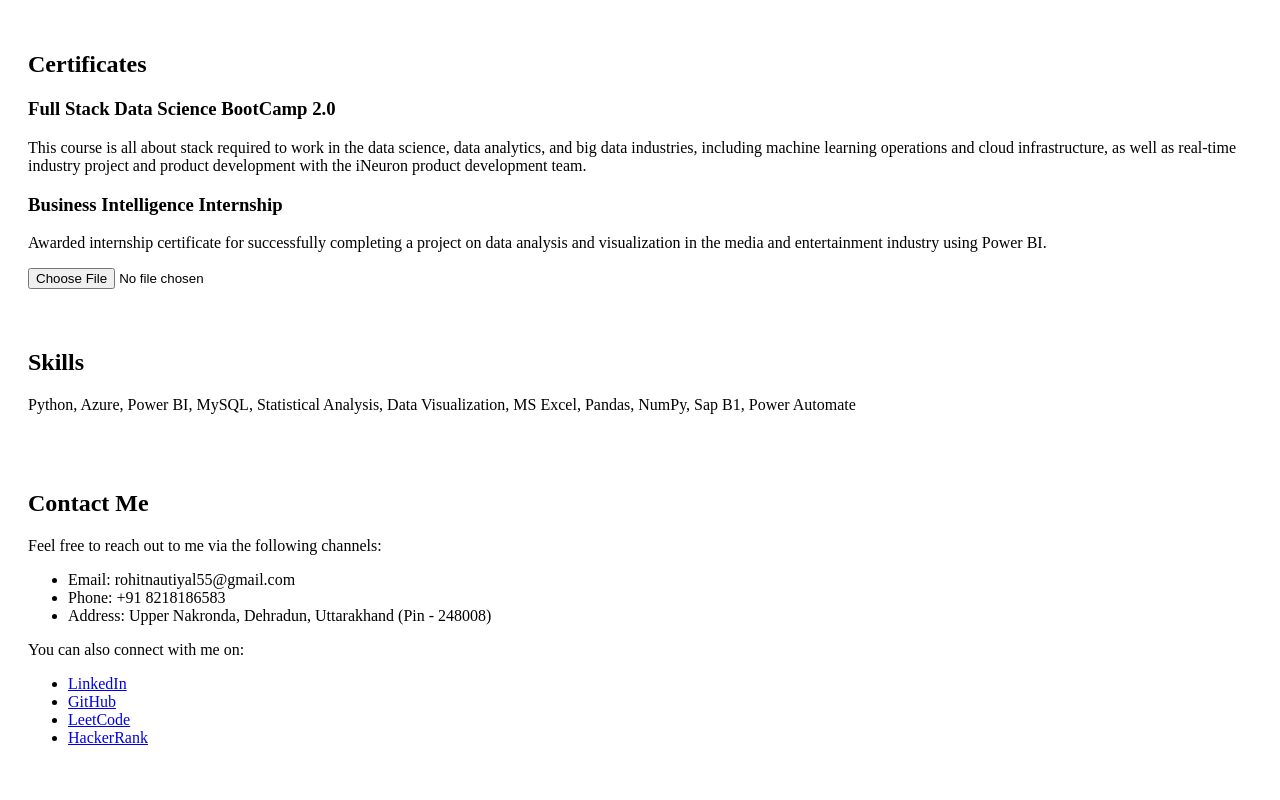
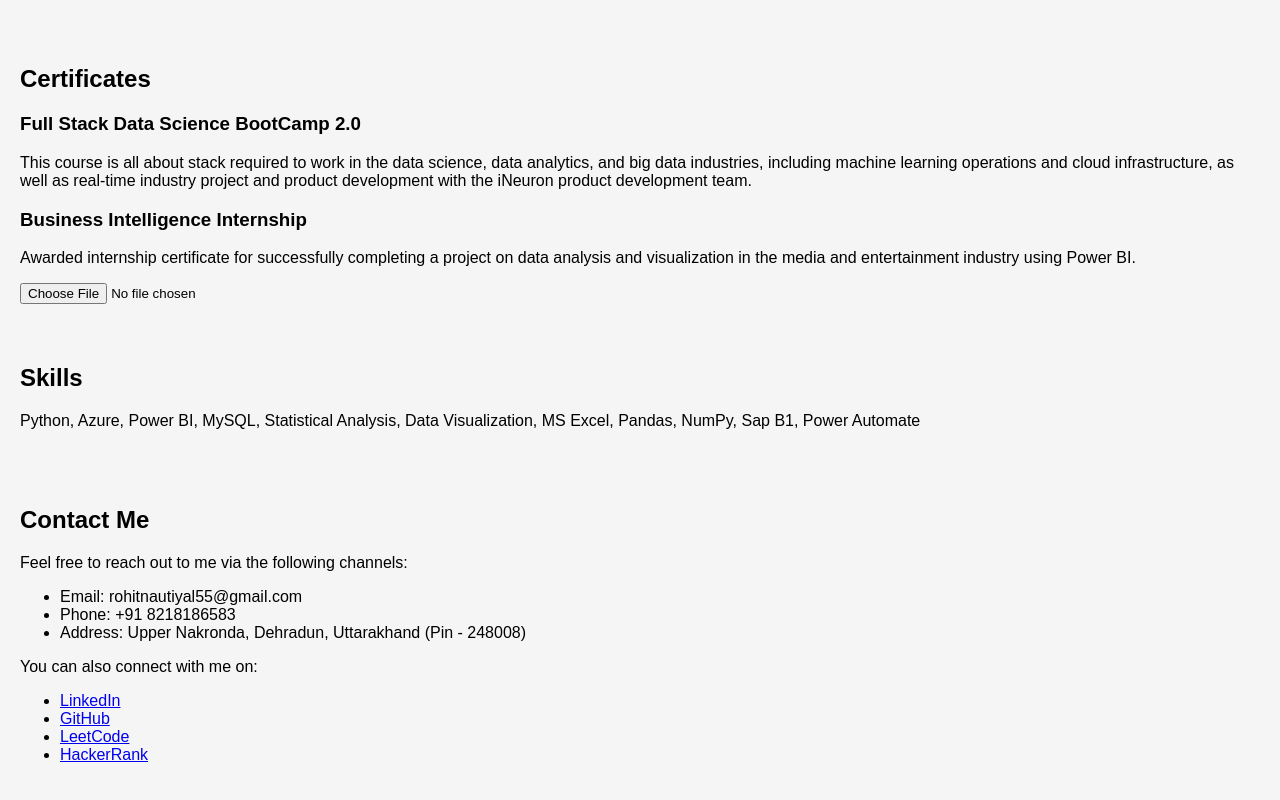
Before and after one commit to rohitnaughty/rohitnaughty.github.io, a plain HTML site: page index.html in a window 1280 px wide. Shown: the part 1561-2361 px from the top of the page. Drawn offline with Linux system fonts and the light colour scheme.

Commit message:
Update index.html

```diff
--- a/index.html
+++ b/index.html
@@ -4,8 +4,8 @@
     <meta charset="UTF-8">
     <meta name="viewport" content="width=device-width, initial-scale=1.0">
     <title>My Portfolio</title>
+    <link rel="stylesheet" href="style.css">
     <style>
-    <link rel="stylesheet" href="style.css">
         /* Add your custom CSS styles here */
         body {
             font-family: Arial, sans-serif;
@@ -63,11 +63,10 @@
     <h2>About Me</h2>
     <p>As a Data Analyst with a year of hands-on experience, I specialize in transforming complex data into actionable insights through advanced statistical methods, SQL, and PowerBI. My expertise lies in analyzing data to identify patterns and trends, crafting insightful reports, and delivering compelling visualizations that empower informed decision-making.
 
-I've proven my analytical skills in collaborative projects, particularly focusing on GenZ market trends, significantly influencing strategic directions. My passion for continuous learning and adaptability shines in dynamic environments, where I excel in synthesizing data to drive innovative strategies.
+    I've proven my analytical skills in collaborative projects, particularly focusing on GenZ market trends, significantly influencing strategic directions. My passion for continuous learning and adaptability shines in dynamic environments, where I excel in synthesizing data to drive innovative strategies.
 
-I'm keen to contribute my growing expertise in data analysis to your team, fostering data-driven decision-making and innovative solutions. Let's connect to explore collaborative opportunities.</p>
-<p>Gender: Male | Date of Birth: 13/04/2000</p>
-
+    I'm keen to contribute my growing expertise in data analysis to your team, fostering data-driven decision-making and innovative solutions. Let's connect to explore collaborative opportunities.</p>
+    <p>Gender: Male | Date of Birth: 13/04/2000</p>
 </section>
 
 <section id="projects">
@@ -127,7 +126,6 @@ I'm keen to contribute my growing expertise in data analysis to your team, foste
     </div>
 </section>
 
-
 <section id="certificates">
     <h2>Certificates</h2>
     <div>
@@ -146,7 +144,6 @@ I'm keen to contribute my growing expertise in data analysis to your team, foste
     <p>Python, Azure, Power BI, MySQL, Statistical Analysis, Data Visualization, MS Excel, Pandas, NumPy, Sap B1, Power Automate</p>
 </section>
 
-
 <section id="contact">
     <h2>Contact Me</h2>
     <p>Feel free to reach out to me via the following channels:</p>
@@ -157,8 +154,8 @@ I'm keen to contribute my growing expertise in data analysis to your team, foste
     </ul>
     <p>You can also connect with me on:</p>
     <ul>
-        <li><a href="https://www.linkedin.com/in/rohit-nautiyal" target="_blank">LinkedIn</a></li>
-        <li><a href="https://github.com/rohitnautiyal55" target="_blank">GitHub</a></li>
+        <li><a href="https://www.linkedin.com/in/rohit-nautiyal-771582217" target="_blank">LinkedIn</a></li>
+        <li><a href="https://github.com/rohitnaughty" target="_blank">GitHub</a></li>
         <li><a href="https://leetcode.com/rohitnautiyal55" target="_blank">LeetCode</a></li>
         <li><a href="https://www.hackerrank.com/profile/rohitnautiyal55" target="_blank">HackerRank</a></li>
         <!-- Add more social media links as needed -->
```
